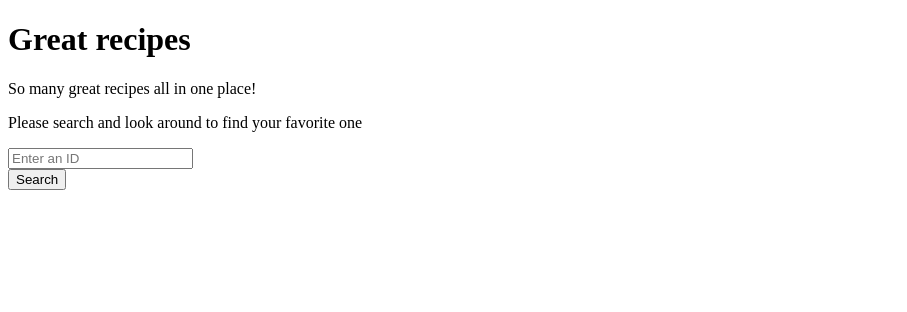
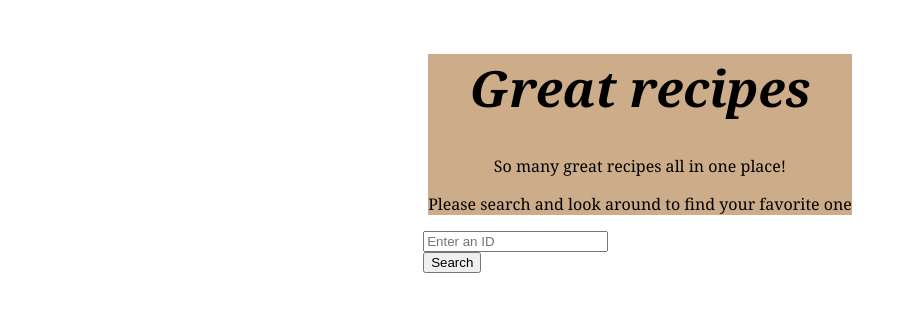
Before and after one commit to dirksmirk/matprojekt, a React (Vite) app: page / in a window 1280 px wide. Shown: the top 312 px of the page, without its empty margins (0-907 px from the left). Built offline with nearby package versions, Linux system fonts and the light colour scheme.

Commit message:
styling start

```diff
--- a/src/App.css
+++ b/src/App.css
@@ -0,0 +1,23 @@
+body {
+    width: 75%;
+    margin: 20px auto;
+    display: flex;
+    flex-direction: column;
+    align-items: center;
+}
+
+.Header {
+    background-color: #cdad89;
+    font-family: Georgia, 'Times New Roman', Times, serif;
+    text-align: center;
+    margin: 5px;
+}
+
+.Header h1{
+    font-size: 50px;
+    font-style: italic;
+}
+
+.meal-container {
+
+}
```
